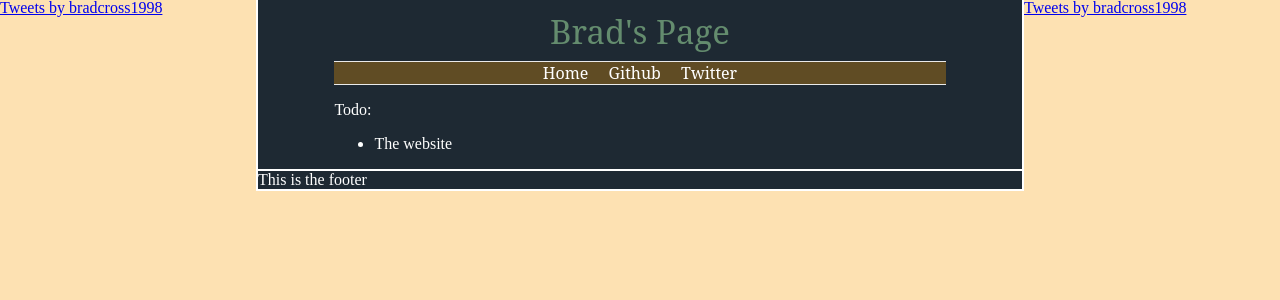
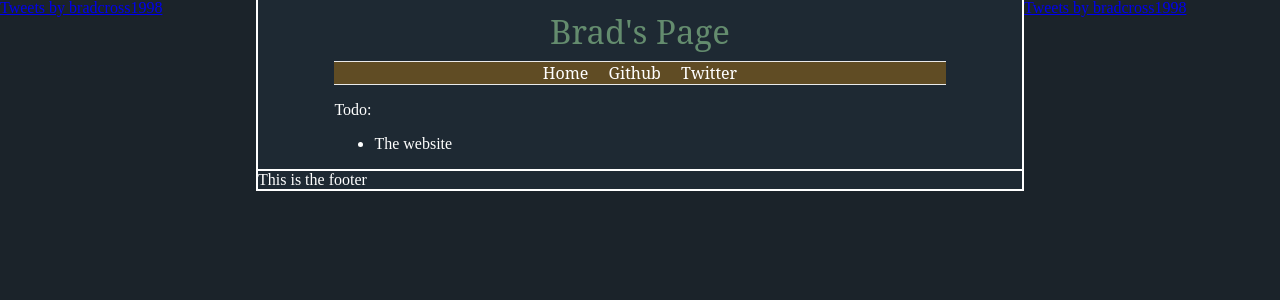
Before and after one commit to CharlotteCross1998/charlottecross1998.github.io, a PHP site: page / in a window 1280 px wide. Shown: the top 300 px of the page. Run offline with PHP 8.4, Linux system fonts and the light colour scheme; some libraries are stand-ins or nearby versions.

Commit message:
Update css.css
night mode update

```diff
--- a/css/css.css
+++ b/css/css.css
@@ -12,7 +12,7 @@ html, body
 body
 {
 	width: 100%;
-	background-color: rgba(249, 157, 0, 0.3);
+	background-color: #1B232A;
 	margin-top: -1px;
 	margin-bottom: 0px;
 }
```
